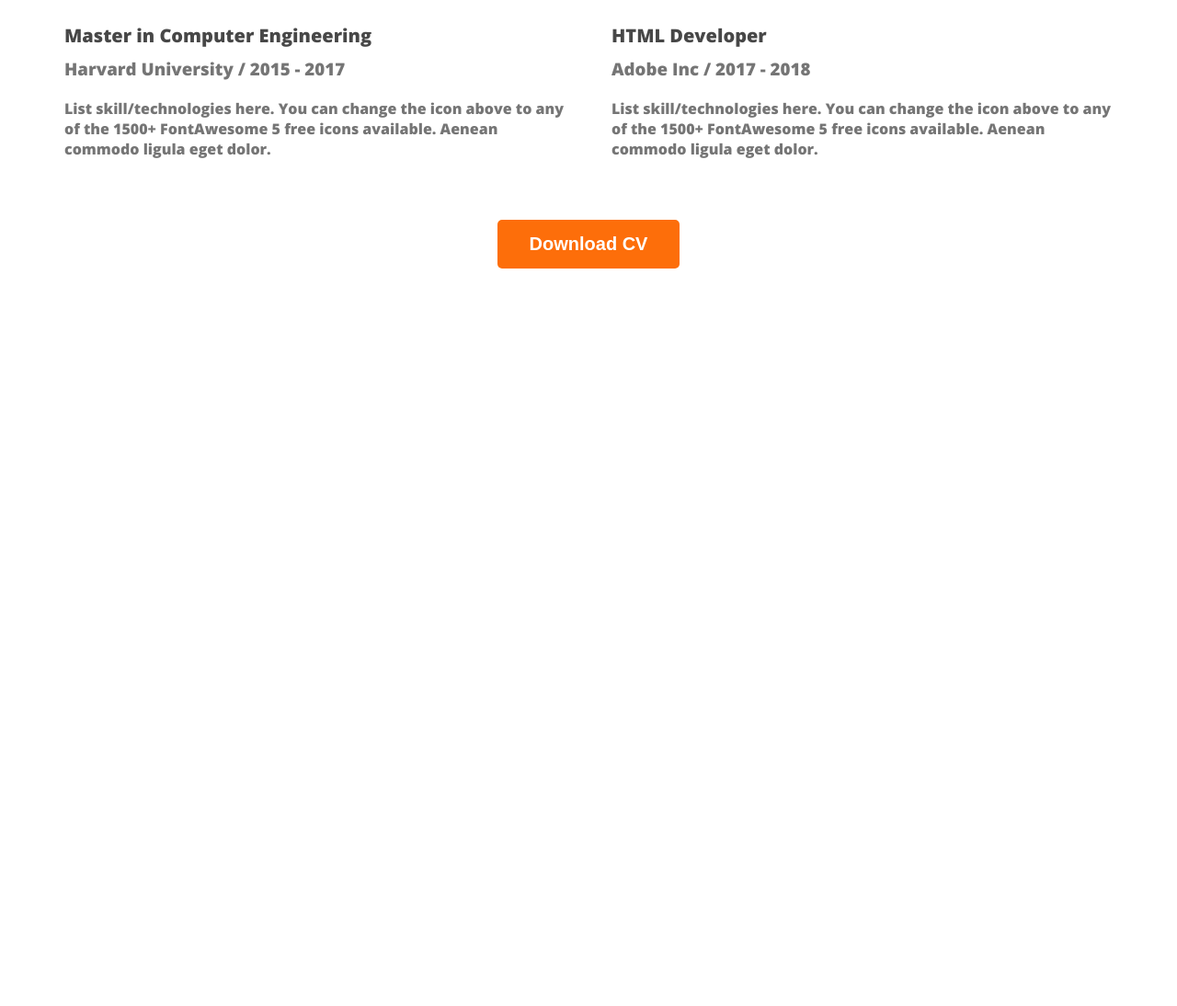
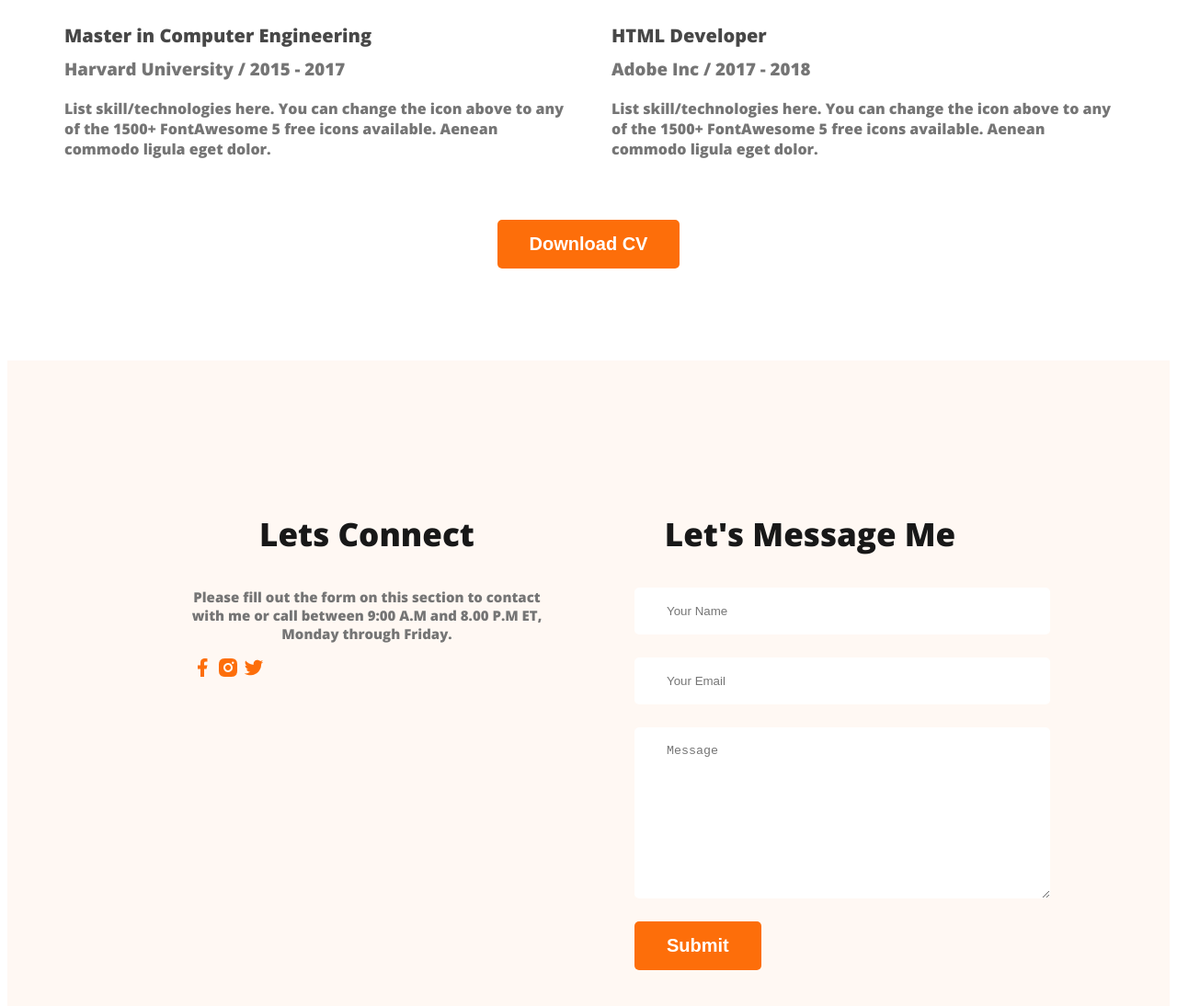
Before and after one commit to Ratul01921/developer-prottfolio, a plain HTML site: page index.html in a window 1280 px wide. Shown: the part 2808-3902 px from the top of the page at 92% size. Before the commit the page ends 3108 px from the top, so only its background shows below. Drawn offline with nearby package versions, Linux system fonts and the light colour scheme.

Commit message:
finished foorter section

```diff
--- a/index.html
+++ b/index.html
@@ -169,6 +169,25 @@
     </section>
   </main>
   <footer>
+    <div class="footer-column">
+      <h3 class="section-title">Lets Connect</h3>
+      <p id="footer-paragraph" class="section-description">Please fill out the form on this section to contact with me or call between 9:00 A.M and 8.00 P.M ET, Monday through
+      Friday.</p>
+      <div class="social-link">
+        <a href="https://www.facebook.com/shahriar.ratul.52090"><img src="images/icons/facebook.png" alt=""></a>
+        <a href="https://www.instagram.com/shahriarratul2/?hl=en"><img src="images/icons/insta.png" alt=""></a>
+        <a href="twitter.com"><img src="images/icons/twitter.png" alt=""></a>
+      </div>
+    </div>
+    <div class="footer-column">
+      <h3 class="section-title">Let's Message Me</h3>
+      <form class="contact-form" action="">
+        <input type="text" placeholder="Your Name">
+        <input type="email" placeholder="Your Email" id="">
+        <textarea name="" placeholder="Message" id="" cols="30" rows="10"></textarea>
+        <input class="btn-primary" type="submit" value="Submit">
+      </form>
+    </div>
   </footer>
 </body>
 
--- a/style/portfolio.css
+++ b/style/portfolio.css
@@ -172,3 +172,36 @@ main sctioin{
   text-align: center;
   margin-top: 50px;
 }
+/* footer section */
+footer{
+  display: flex;
+  background: #FFF8F3;
+  padding: 130px 200px;
+  margin-top: 100px;
+  gap: 100px;
+
+}
+.footer-column{
+  width: 50%;
+}
+#footer-paragraph{
+  font-size: 15px;
+}
+.contact-form input[type="text"], .contact-form input[type="email"],
+textarea{
+  display: block;
+  margin-bottom: 25px;
+  padding: 18px 35px;
+  color: #757575;
+  border-radius:5px ;
+  background-color: #FFF;
+  border: 0;
+  width: 100%;
+
+}
+.contact-form input{
+
+}
+.social-link a{
+  margin-right: 25 px;
+}
```
